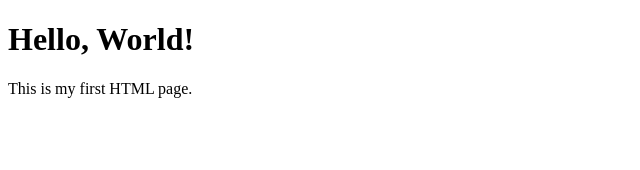
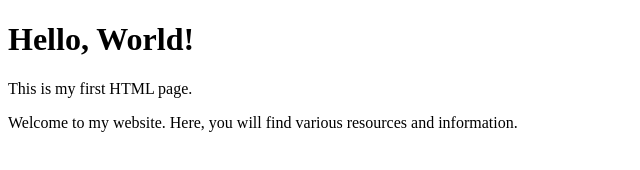
Before and after one commit to Guhan1943/mastering_git, a plain HTML site: page index.html in a window 1280 px wide. Shown: the whole page, without its empty margins (0-640 px from the left). Drawn offline with Linux system fonts and the light colour scheme.

Commit message:
modify index.html

```diff
--- a/index.html
+++ b/index.html
@@ -8,5 +8,6 @@
 <body>
     <h1>Hello, World!</h1>
     <p>This is my first HTML page.</p>
+    <p>Welcome to my website. Here, you will find various resources and information.</p>
 </body>
 </html>
```
